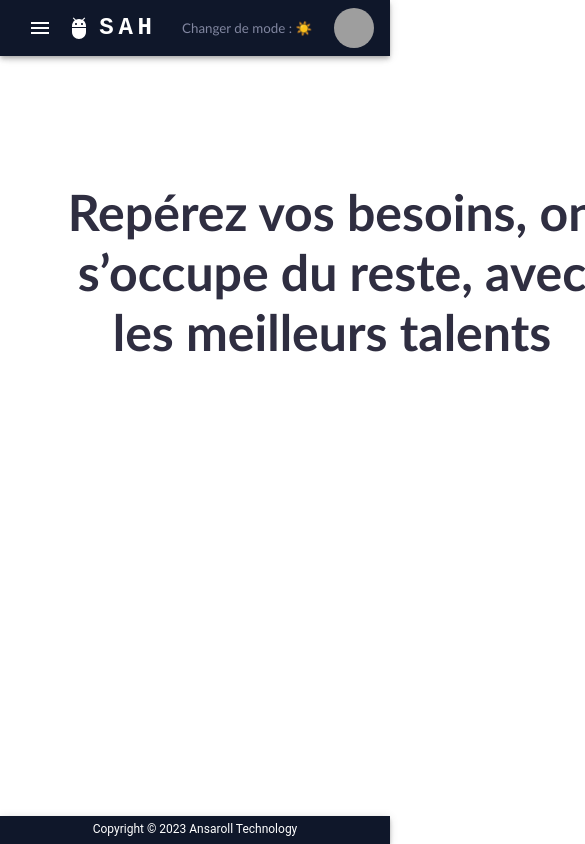
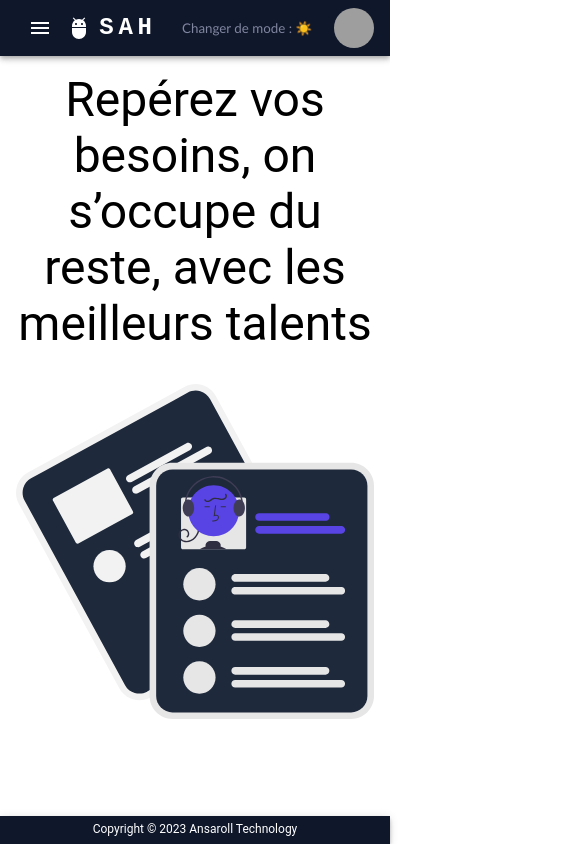
Before and after one commit to ansaroll/Sahobisoa, a React (Create React App) app in the folder Sah/sah/: page / in a window 390 px wide. Shown: the top 844 px of the page, 585 px wide, since content can reach past the window. Built offline with nearby package versions, Linux system fonts and the light colour scheme; grey boxes are pictures that could not be loaded; a web font is replaced by a local one.

Commit message:
fix ui mobile /home

```diff
--- a/Sah/sah/src/pages/home/Home.tsx
+++ b/Sah/sah/src/pages/home/Home.tsx
@@ -1,17 +1,44 @@
-import React, { useContext } from 'react';
-import './homePage.css';
+import React, { useContext } from "react";
+import { Grid, Theme, Typography, useMediaQuery } from "@mui/material";
 
 const Home = () => {
+
+  const isSmorDown = useMediaQuery((theme:Theme) => theme.breakpoints.down('sm'))
+
   return (
-    <div className="home-page">
-      <div className="left-section">
-        <p className="centered-text"> Repérez vos besoins, on s’occupe du reste, avec les meilleurs talents</p>
-      </div>
-      <div className="right-section">
-        <img src={'/assets/illustration.svg'} alt="Illustration" className="centered-image" height="480px" />
-      </div>
-    </div>
+    <Grid container overflow="hidden" py={2}>
+      <Grid
+        item
+        xs={12}
+        sm={6}
+        display="flex"
+        justifyContent="center"
+        alignItems="center"
+      >
+        <Typography variant={isSmorDown ? 'h3' :"h2"} textAlign="center">
+          Repérez vos besoins, on s’occupe du reste, avec les meilleurs talents
+        </Typography>
+      </Grid>
+      <Grid
+        item
+        xs={12}
+        sm={6}
+        py={{xs:4,sm:2}}
+        display="flex"
+        justifyContent="center"
+        alignItems="center"
+      >
+        <img
+          width="100%"
+          src={"/assets/illustration.svg"}
+          alt="Illustration"
+          style={{
+            objectFit: "cover",
+          }}
+        />
+      </Grid>
+    </Grid>
   );
-}
+};
 
 export default Home;
--- a/Sah/sah/src/pages/profil/ProfilePage.tsx
+++ b/Sah/sah/src/pages/profil/ProfilePage.tsx
@@ -22,6 +22,7 @@ const ProfilePage = (props: Props) => {
           }}
         />
       </Grid>
+
       <Grid
         item
         xs={12}
```
